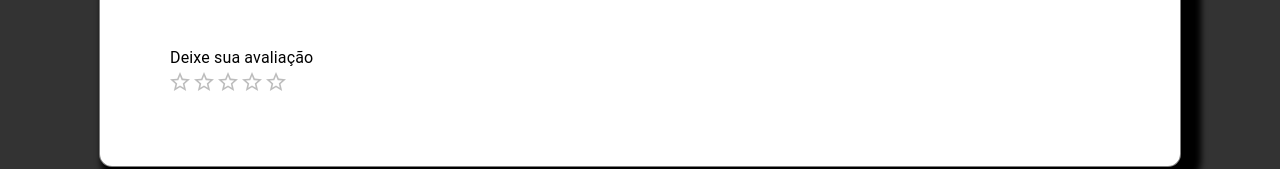
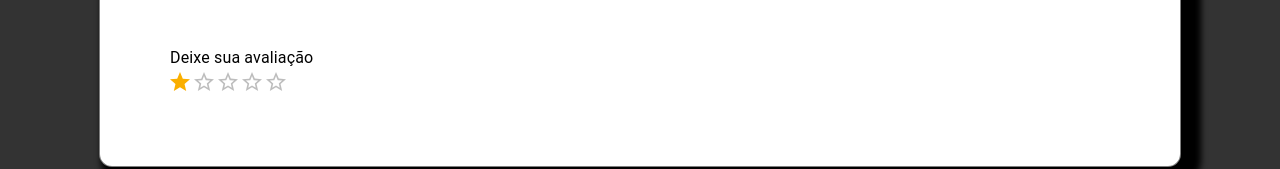
Before and after one commit to jardelaraujo077/front-end-calculate-route, a React (Create React App) app: page / in a window 1280 px wide. Shown: the part 589-758 px from the top of the page. Built offline with nearby package versions, Linux system fonts and the light colour scheme; no server answers.

Commit message:
mudando o rating

```diff
--- a/src/components/boxForm/index.js
+++ b/src/components/boxForm/index.js
@@ -20,7 +20,7 @@ export default function BoxForm(props) {
     const [way, setWay] = useState('/static/JardelAraujo.jpg')
     const matches = useMediaQuery('(max-width:956px)')
     const [star, setStar] = useState(0)
-    const [alert, setAlert] = useState({type: 'success', msg: ''})
+    const [alert, setAlert] = useState({type: 'success', msg: 'Obrigado por sua Avaliação'})
     const [alertVerify, setAlertVerify] = useState(false)
 
 
@@ -144,7 +144,7 @@ export default function BoxForm(props) {
     }
     useEffect(() => {
 
-    }, [])
+    })
 
 
     return (
--- a/src/components/stars/index.js
+++ b/src/components/stars/index.js
@@ -4,9 +4,11 @@ import Rating from '@mui/material/Rating';
 import Typography from '@mui/material/Typography';
 import { useEffect, useState } from 'react'
 export default function BasicRating(props) {
-  const { avalaible,star } = props
-  const [value, setValue] = useState(star);
+  const { avalaible, star } = props
+  const [value, setValue] = useState(star == 0 ? 1 : star);
+  useEffect(() => {
 
+  })
 
   return (
     <Box
@@ -15,9 +17,18 @@ export default function BasicRating(props) {
       }}
     >
       <Typography component="legend">Deixe sua avaliação</Typography>
-      <Rating name="no-value" value={value} onChange={(event, newValue) => {
+      <Rating
+        name="simple-controlled"
+        value={value}
+        onChange={(event, newValue) => {
           avalaible(newValue);
-        }} />
+        }}
+        onClick={(event, newValue) => {
+          avalaible(newValue);
+        }}
+      />
+
+
     </Box>
   );
 }
```
